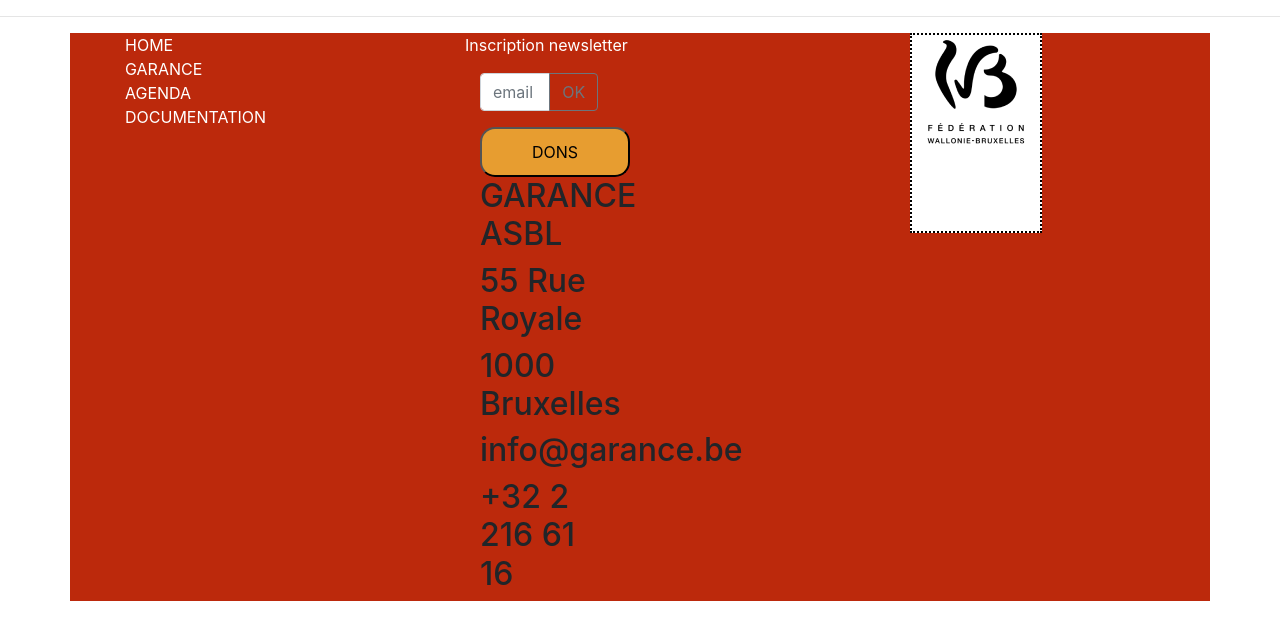
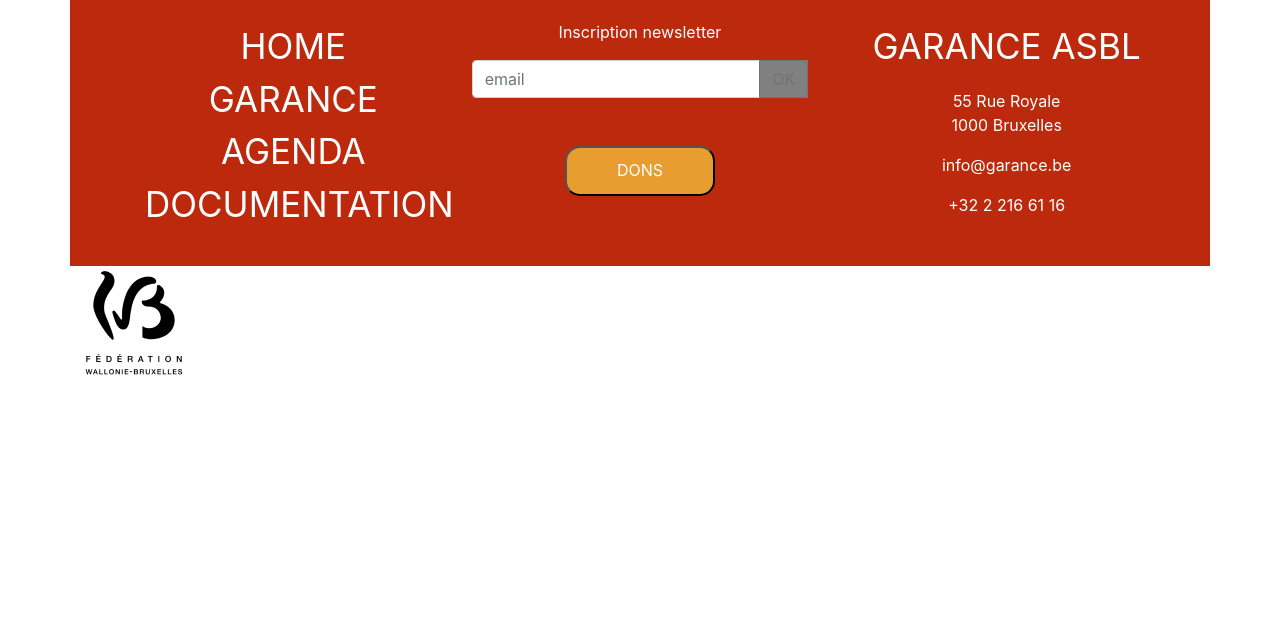
Before and after one commit to pablodezutter/Garance, a plain HTML site: page tryout.html in a window 1280 px wide. Drawn offline with nearby package versions, Linux system fonts and the light colour scheme.

Commit message:
new version

```diff
--- a/assets/css/mystyle.css
+++ b/assets/css/mystyle.css
@@ -1,18 +1,39 @@
+body {
+  margin: 0 auto;
+}
+
 footer > ul,
-li,
-p {
+li {
   color: white;
   list-style: none;
+  font-size: 35px;
+  text-align: center;
+}
+
+.input-group-append {
+  background-color: grey;
+}
+.input-group-append > span {
+  background-color: black;
+  color: rgb(247, 243, 243);
+}
+.btn btn-outline-secondary > span {
+  background-color: rgba(201, 194, 194, 0.671);
+  color: white;
 }
 
 .row.red {
   background-color: #bc290c;
+  padding: 20px;
+  justify-items: center;
 }
 .row.white {
   background-color: white;
-  border: 2px dotted black;
   height: 200px;
-  flex-direction: column;
+}
+
+.orange__button {
+  text-align: center;
 }
 
 .button__orange--big {
@@ -20,9 +41,20 @@ p {
   height: 50px;
   background-color: #e79d30;
   border-radius: 15px;
+  color: white;
+  text-align: center;
+  padding-top: 10px;
 }
 
-.btn btn-outline-secondary {
-  background-color: grey;
+.input-group mb-5 {
+  text-align: center;
+}
+
+.adress,
+.inscription {
   color: white;
+  text-align: center;
 }
+.name {
+  font-size: 35px;
+}
--- a/tryout.html
+++ b/tryout.html
@@ -57,7 +57,7 @@
       </header>  -->
     <main></main>
     <footer>
-      <hr />
+
       <div class="container">
         <div class="row red">
           <div class="col-md-4">
@@ -68,12 +68,12 @@
               <li class="nav-item"><a>DOCUMENTATION</a></li>
             </ul>
           </div>
-          <div class="col-md-5">
-            <div>
+          <div class="col-md-4">
+            <div class="inscription">
               <p>Inscription newsletter</p>
             </div>
-            <div class="col-md-4">
-              <div class="input-group mb-3">
+
+              <div class="input-group mb-5">
                 <input
                   type="text"
                   class="form-control"
@@ -82,28 +82,31 @@
                   aria-describedby="basic-addon2"
                 />
                 <div class="input-group-append">
-                  <button class="btn btn-outline-secondary" type="button">
-                    OK
+                  <button class="btn btn-outline-secondary" type="button" ><span>OK</span>
                   </button>
                 </div>
               </div>
-              <button type="submit" class="button__orange--big">DONS</button>
+              <div class="orange__button">
+                  <button type="submit" class="button__orange--big"><span><p>DONS</p></span></button>
+              </div>
             </div>
-            <div class="col-md-4" >
-            <adress>
-              <h2>GARANCE ASBL</h2>
-              <h2>55 Rue Royale</h2>
-              <h2>1000 Bruxelles</h2>
-              <h2>info@garance.be</h2>
-              <h2>+32 2 216 61 16</h2>
-            </adress>
+            <div class="col-md-4">
+              <adress class="adress">
+                <p class="name">GARANCE ASBL</p>
+                <p>55 Rue Royale<br>
+                 1000 Bruxelles </p>
+                <p>info@garance.be </p>
+                <p> +32 2 216 61 16</p>
+              </adress>
+            </div>
+          </div>
+          <div class="row">
+            <div class="col">
+              <img src="assets/images/logo_footer.png" />
+            </div>
           </div>
         </div>
-        <div class="row white">
-          <div class="col-md-4">
-            <img src="assets/images/logo_footer.png" />
-          </div>
-        </div>
+
       </div>
     </footer>
   </body>
```
